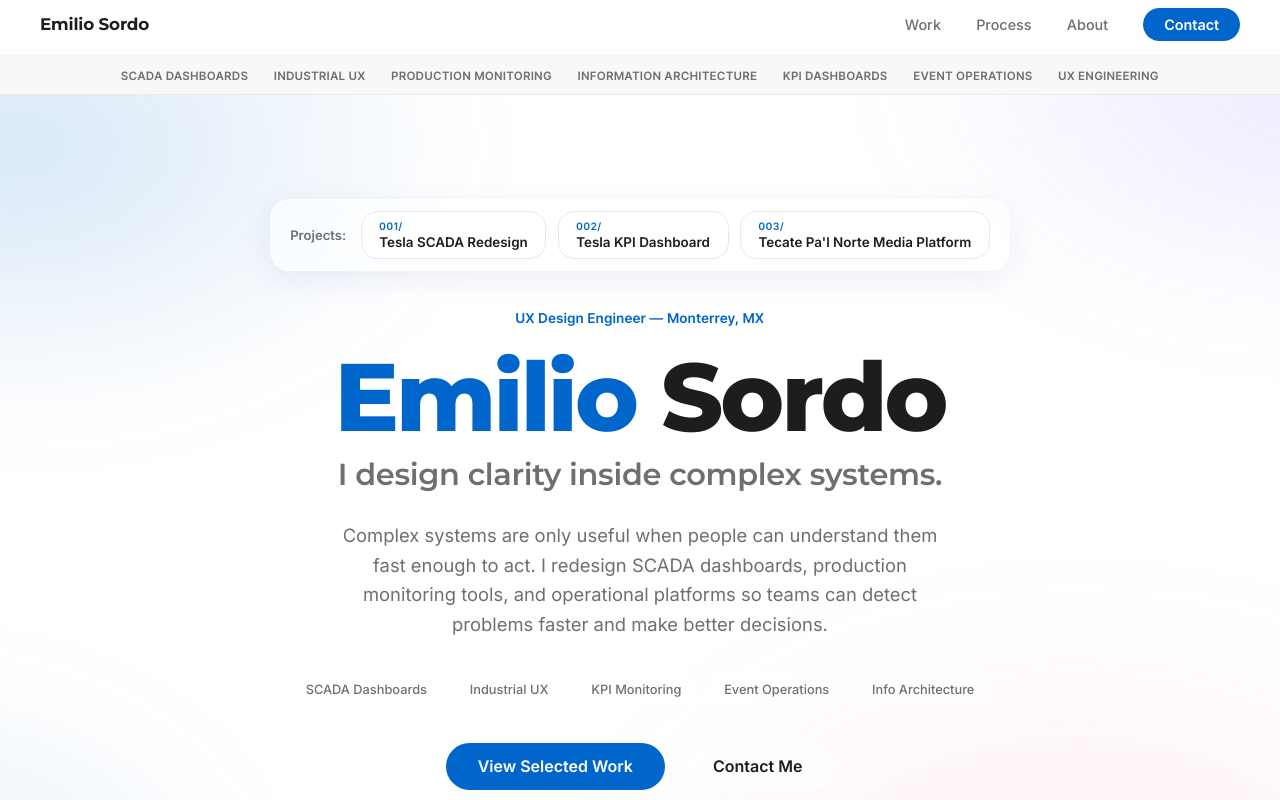
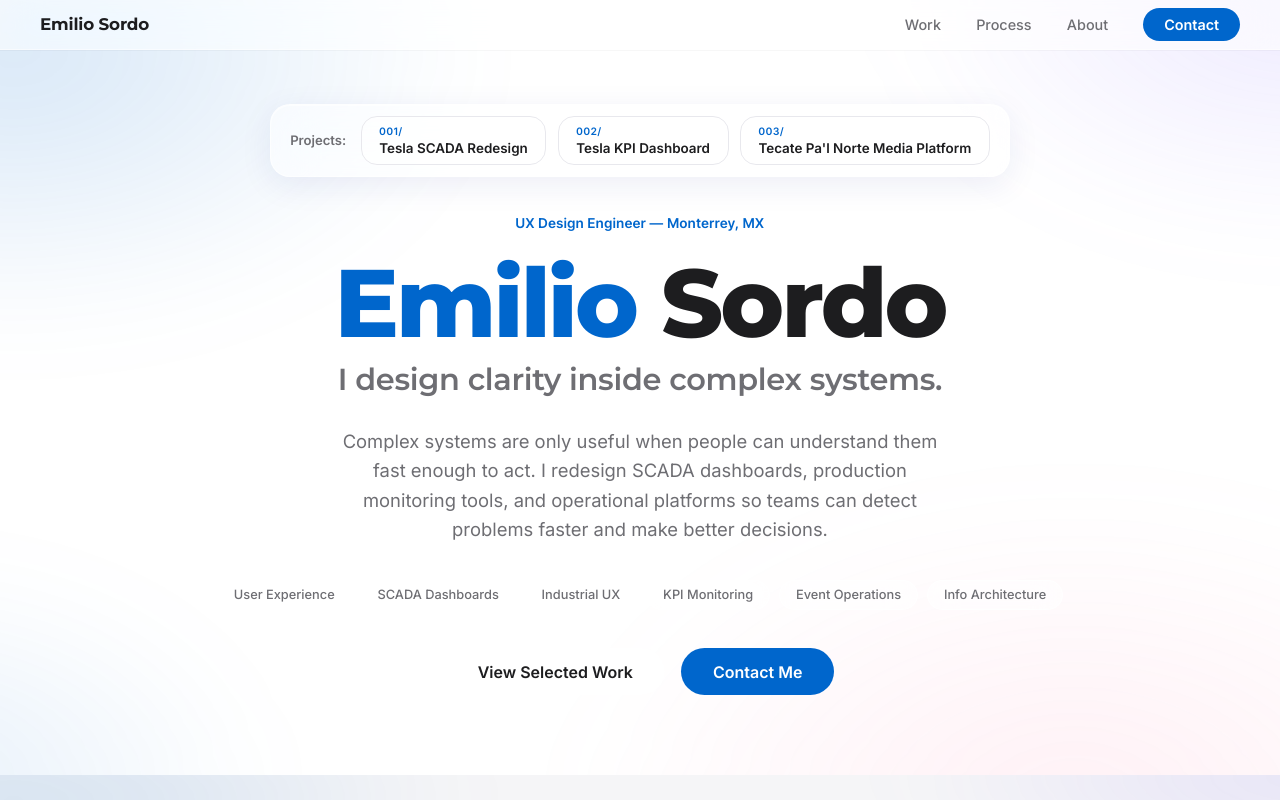
Before and after one commit to emiliosordo23/emiliosordo23.github.io, a plain HTML site: page Emilio Sordo - Portfolio.html in a window 1280 px wide. Shown: the top 800 px of the page. Drawn offline with Linux system fonts and the light colour scheme.

Commit message:
Home: quitar tag-strip superior, añadir chip User Experience, invertir botones hero (blanco View Work / azul Contact Me)

```diff
--- a/Emilio Sordo - Portfolio.html
+++ b/Emilio Sordo - Portfolio.html
@@ -1035,19 +1035,6 @@ footer {
   </ul>
 </nav>
 
-<!-- TAG STRIP -->
-<div class="tag-strip">
-  <div class="tag-strip-inner">
-    <span data-tooltip="Supervisory Control and Data Acquisition — a computer system that monitors and controls large industrial equipment, factories, power plants, and utilities in real time from a central location.">SCADA Dashboards</span>
-    <span data-tooltip="User Experience design specially created for factories, machines, and control systems — making complex industrial tools simple and safe for workers to use.">Industrial UX</span>
-    <span data-tooltip="Real-time tracking of how well a factory or manufacturing process is running — showing output, speed, problems, and performance on live screens.">Production Monitoring</span>
-    <span data-tooltip="The organized structure and layout of information (like menus, categories, and navigation) so people can easily find what they need.">Information Architecture</span>
-    <span data-tooltip="Visual screens that show the most important performance numbers (Key Performance Indicators) at a glance — like a scoreboard for business or operations.">KPI Dashboards</span>
-    <span data-tooltip="The behind-the-scenes planning and management of large events (like concerts or festivals) — handling logistics, venues, suppliers, security, staff, and crowd flow.">Event Operations</span>
-    <span data-tooltip="Building and coding the actual interactive parts of a product to match the designed user experience — turning beautiful designs into working, smooth interfaces.">UX Engineering</span>
-  </div>
-</div>
-
 <!-- HERO -->
 <section class="hero blob-bg">
   <div class="home-quicklinks glass">
@@ -1061,6 +1048,7 @@ footer {
   <p class="hero-sub-headline">I design clarity inside complex systems.</p>
   <p class="hero-statement">Complex systems are only useful when people can understand them fast enough to act. I redesign SCADA dashboards, production monitoring tools, and operational platforms so teams can detect problems faster and make better decisions.</p>
   <div class="hero-tags">
+    <span class="htag glass-chip" data-tooltip="How easy, pleasant, and logical a product, app, or website feels to use — the craft of making technology simple and enjoyable for people.">User Experience</span>
     <span class="htag glass-chip" data-tooltip="Supervisory Control and Data Acquisition — a computer system that monitors and controls large industrial equipment, factories, power plants, and utilities in real time from a central location.">SCADA Dashboards</span>
     <span class="htag glass-chip" data-tooltip="User Experience design specially created for factories, machines, and control systems — making complex industrial tools simple and safe for workers to use.">Industrial UX</span>
     <span class="htag glass-chip" data-tooltip="Visual screens that show the most important performance numbers (Key Performance Indicators) at a glance — like a scoreboard for business or operations.">KPI Monitoring</span>
@@ -1068,8 +1056,8 @@ footer {
     <span class="htag glass-chip" data-tooltip="The organized structure and layout of information (like menus, categories, and navigation) so people can easily find what they need.">Info Architecture</span>
   </div>
   <div class="hero-btns">
-    <a href="#work-s" class="btn-yellow" onclick="scrollToId('work-s')">View Selected Work</a>
-    <a href="mailto:emilio.sordo23@gmail.com" class="btn-black glass-chip">Contact Me</a>
+    <a href="#work-s" class="btn-black glass-chip" onclick="scrollToId('work-s')">View Selected Work</a>
+    <a href="mailto:emilio.sordo23@gmail.com" class="btn-yellow">Contact Me</a>
   </div>
 </section>
 
```
Also changed, not shown: index.html (+3 -15 lines).
